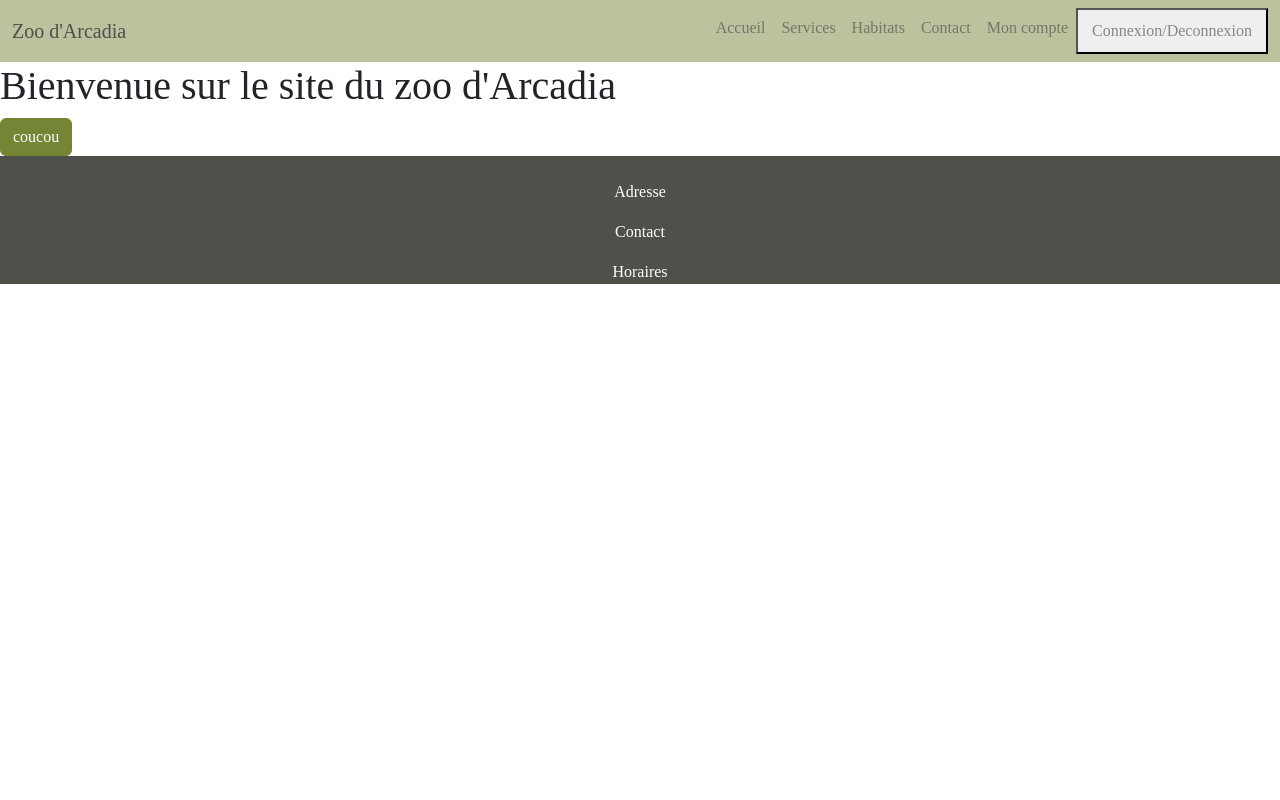
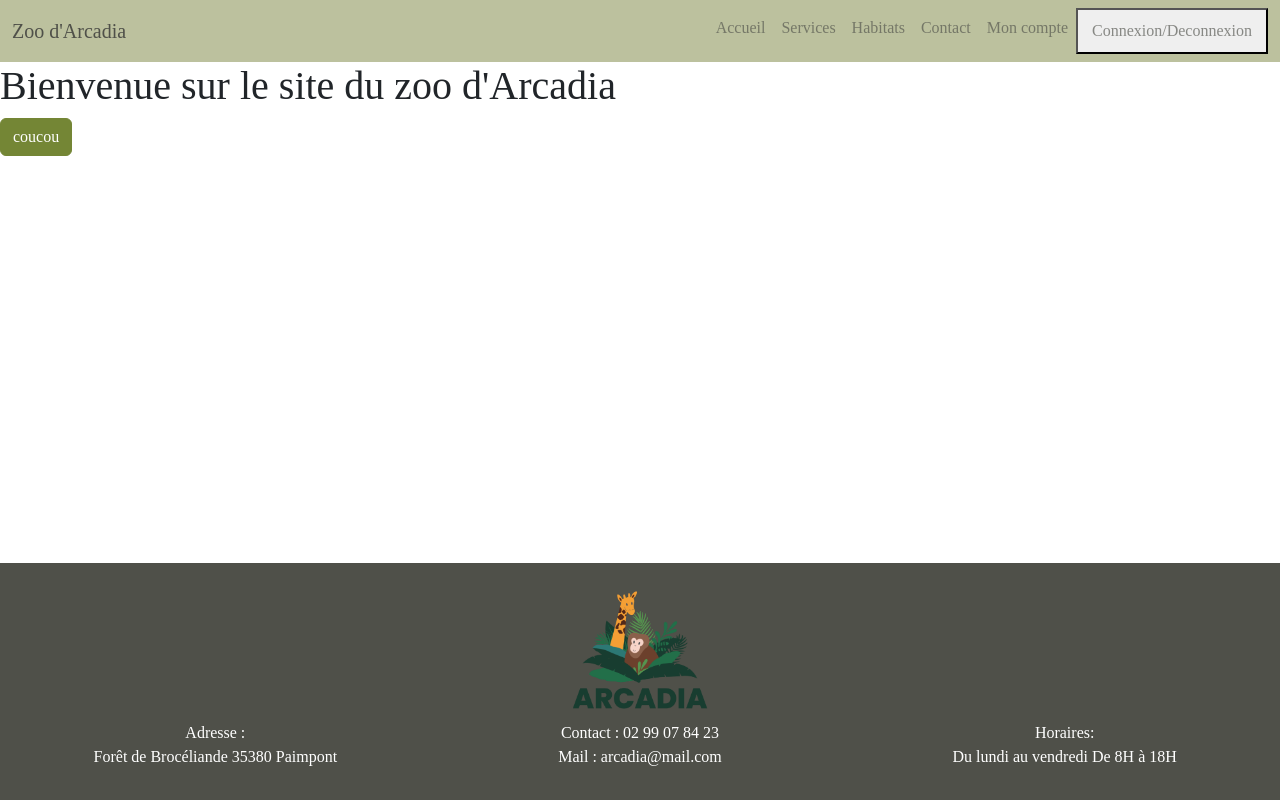
Before and after one commit to Zhuolii/ECF-REPOSITORY, a PHP site: page / in a window 1280 px wide. Run offline with PHP 8.4, Linux system fonts and the light colour scheme; some libraries are stand-ins or nearby versions.

Commit message:
terminé header + footer

```diff
--- a/index.html
+++ b/index.html
@@ -49,17 +49,26 @@
     <main id="main-page">
         <!-- Le contenu de la page ici-->
     </main>
-    <footer class="bg-black text-white text-center">
-     <div><img src=""></div>
-     <div>
-      <p>Adresse</p>
+    <footer class="bg-black text-white text-center footer">
+      <div class="row">
+        <div class="col" ></div>
+     <div class="col"><img src="image/logo/logo-transparent-png.png" class="img-fluid" style="max-width:40%;" alt="Responsive image"></div>
+     <div class="col" ></div>
      </div>
-     <div>
-      <p>Contact</p>
+     <div class="row">
+       <div class="col-sm-4 col-12 m-auto">
+      <p>Adresse :<br>Forêt de Brocéliande
+        35380 Paimpont</p>
      </div>
-     <div>
-      <p>Horaires</p>
+     <div  class="col-sm-4 col-12 m-auto">
+      <p>Contact : 02 99 07 84 23<br>Mail : arcadia@mail.com</p>
      </div>
+     <div  class="col-sm-4 col-12 m-auto">
+      <p>Horaires: <br> Du lundi au vendredi
+        De 8H à 18H</p>
+     </div>
+     </div>
+
     </footer>
 
     <script type="module" src="/Router/router.js"></script>
--- a/pages/home.html
+++ b/pages/home.html
@@ -1,2 +1,3 @@
 <h1>Bienvenue sur le site du zoo d'Arcadia</h1>
+
 <button class="btn btn-primary">coucou</button>
--- a/scss/main.scss
+++ b/scss/main.scss
@@ -1,2 +1,17 @@
 @import url(/node_modules/bootstrap-icons/font/bootstrap-icons.css);
 @import 'custom';
+html {
+    position: relative;
+    min-height: 100%;
+}
+
+footer.footer {
+    padding: 15px;
+    position: absolute;
+    bottom: 0;
+    width: 100%;
+}
+
+main {
+    margin-bottom: 250px;
+}
```
Also changed, not shown: image/animal/giraffe-215901_1280.jpg (added), image/animal/ours polaire.jpg (added), image/animal/pingouin.jpg (added), image/animal/rhinoceros-216504_1280.jpg (added), image/animal/tiger-987684_1280.jpg (added), image/logo/logo-png.png (added), image/logo/logo-transparent-png.png (added), image/service/beer-garden-1682631_1280.jpg (added), scss/main.css, 3 other files.
